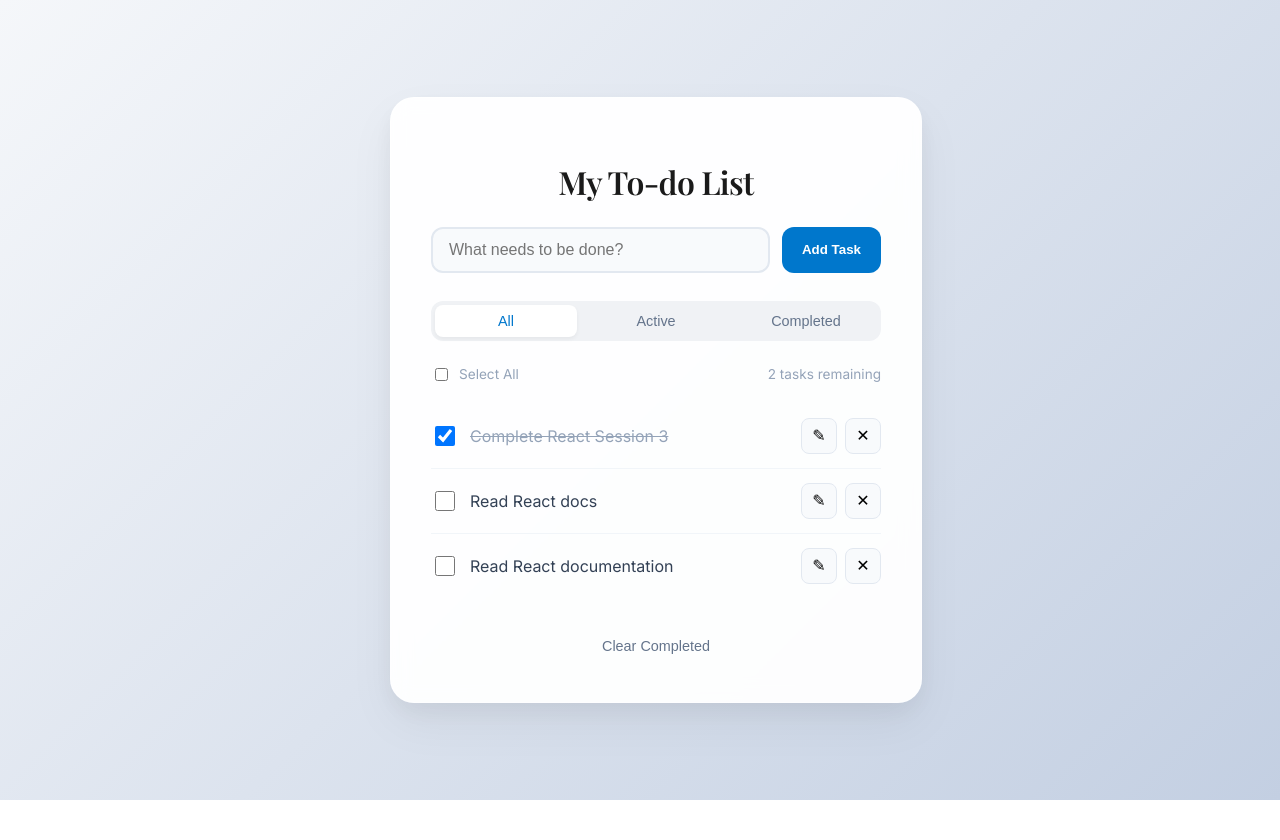
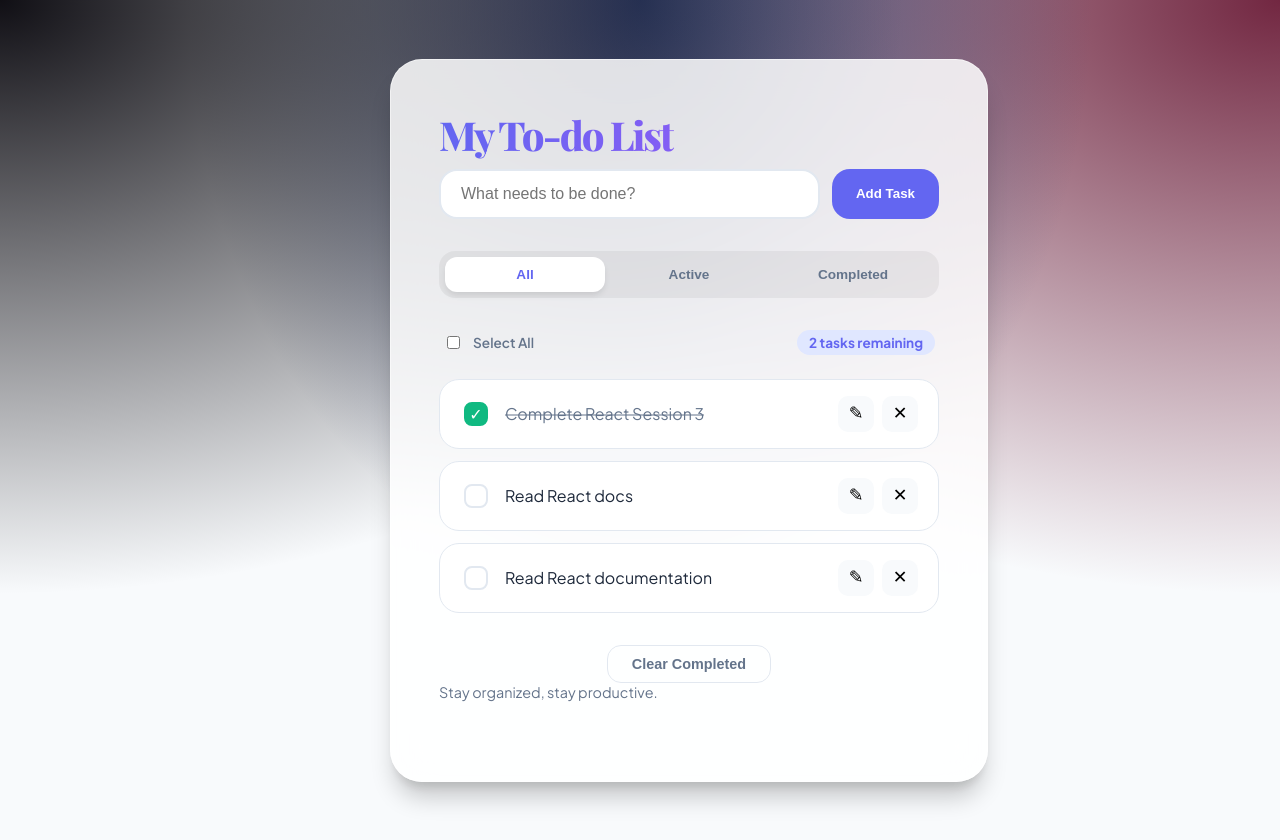
Before and after one commit to Ak1Ena/summer-react-1, a React (Vite) app: page / in a window 1280 px wide. Before the commit the page ends 800 px from the top, so only its background shows below. Built offline with nearby package versions, Linux system fonts and the light colour scheme; a web font is replaced by a local one.

Commit message:
style: ultra-rich enhancements for todo list

```diff
--- a/src/App.css
+++ b/src/App.css
@@ -1,186 +1,247 @@
-@import url('https://fonts.googleapis.com/css2?family=Inter:wght@400;500;600&display=swap');
+@import url('https://fonts.googleapis.com/css2?family=Plus+Jakarta+Sans:wght@400;500;600;700&display=swap');
+
+:root {
+  --primary: #6366f1;
+  --primary-hover: #4f46e5;
+  --primary-light: #e0e7ff;
+  --bg: #f8fafc;
+  --card-bg: #ffffff;
+  --text-main: #1e293b;
+  --text-muted: #64748b;
+  --border: #e2e8f0;
+  --danger: #ef4444;
+  --success: #10b981;
+  --shadow: 0 10px 15px -3px rgba(0, 0, 0, 0.1), 0 4px 6px -2px rgba(0, 0, 0, 0.05);
+}
 
 body {
-  background: linear-gradient(135deg, #f5f7fa 0%, #c3cfe2 100%);
-  font-family: 'Inter', -apple-system, BlinkMacSystemFont, "Segoe UI", Roboto, sans-serif;
+  background-color: var(--bg);
+  background-image:
+    radial-gradient(at 0% 0%, hsla(253,16%,7%,1) 0, transparent 50%),
+    radial-gradient(at 50% 0%, hsla(225,39%,30%,1) 0, transparent 50%),
+    radial-gradient(at 100% 0%, hsla(339,49%,30%,1) 0, transparent 50%);
+  font-family: 'Plus Jakarta Sans', sans-serif;
   margin: 0;
-  padding: 0;
+  padding: 20px;
   min-height: 100vh;
   display: flex;
   align-items: center;
+  justify-content: center;
+  color: var(--text-main);
 }
 
 .todo-card {
-  background: rgba(255, 255, 255, 0.95);
-  backdrop-filter: blur(10px);
-  border-radius: 24px;
-  padding: 40px;
-  max-width: 480px;
-  width: 90%;
-  margin: 40px auto;
+  background: rgba(255, 255, 255, 0.85);
+  backdrop-filter: blur(20px);
+  -webkit-backdrop-filter: blur(20px);
+  border-radius: 32px;
+  padding: 48px;
+  max-width: 500px;
+  width: 100%;
   box-shadow:
-    0 10px 25px rgba(0, 0, 0, 0.05),
-    0 20px 48px rgba(0, 0, 0, 0.05);
-  border: 1px solid rgba(255, 255, 255, 0.3);
+    0 20px 25px -5px rgba(0, 0, 0, 0.2),
+    0 10px 10px -5px rgba(0, 0, 0, 0.1);
+  border: 1px solid rgba(255, 255, 255, 0.5);
+  transition: transform 0.3s cubic-bezier(0.34, 1.56, 0.64, 1);
+}
+
+.todo-card:hover {
+  transform: translateY(-4px);
 }
 
 h1 {
-  text-align: center;
-  color: #1a1a1a;
-  font-weight: 600;
-  font-size: 2rem;
-  margin-bottom: 24px;
-  letter-spacing: -0.02em;
+  text-align: left;
+  color: var(--text-main);
+  font-weight: 800;
+  font-size: 2.5rem;
+  margin: 0 0 8px 0;
+  letter-spacing: -0.05em;
+  background: linear-gradient(to right, #6366f1, #a855f7);
+  -webkit-background-clip: text;
+  -webkit-text-fill-color: transparent;
+}
+
+.todo-card::after {
+  content: "Stay organized, stay productive.";
+  display: block;
+  font-size: 0.9rem;
+  color: var(--text-muted);
+  margin-bottom: 32px;
 }
 
 .filter-buttons {
   display: flex;
-  justify-content: center;
-  gap: 8px;
-  margin-bottom: 24px;
-  background: #f0f2f5;
-  padding: 4px;
-  border-radius: 12px;
+  background: rgba(0, 0, 0, 0.05);
+  padding: 6px;
+  border-radius: 16px;
+  margin-bottom: 32px;
+  gap: 4px;
 }
 
 .filter-buttons button {
   flex: 1;
-  background: transparent;
   border: none;
-  border-radius: 8px;
-  padding: 8px 12px;
-  font-size: 0.9rem;
-  font-weight: 500;
-  color: #64748b;
+  padding: 10px;
+  border-radius: 12px;
+  font-weight: 600;
+  font-size: 0.85rem;
   cursor: pointer;
   transition: all 0.2s cubic-bezier(0.4, 0, 0.2, 1);
+  color: var(--text-muted);
+  background: transparent;
 }
 
 .filter-buttons button.active-filter {
   background: white;
-  color: #0077cc;
-  box-shadow: 0 2px 4px rgba(0, 0, 0, 0.05);
+  color: var(--primary);
+  box-shadow: 0 4px 6px -1px rgba(0, 0, 0, 0.1);
 }
 
 .controls {
   display: flex;
   justify-content: space-between;
   align-items: center;
-  margin-bottom: 20px;
-  font-size: 0.85rem;
-  color: #94a3b8;
+  margin-bottom: 24px;
+  padding: 0 4px;
 }
 
 .select-all {
+  font-size: 0.85rem;
+  font-weight: 600;
+  color: var(--text-muted);
   display: flex;
   align-items: center;
-  gap: 8px;
+  gap: 10px;
   cursor: pointer;
-  transition: color 0.2s;
+  user-select: none;
 }
 
-.select-all:hover {
-  color: #64748b;
+.task-count {
+  font-size: 0.85rem;
+  font-weight: 700;
+  color: var(--primary);
+  background: var(--primary-light);
+  padding: 4px 12px;
+  border-radius: 20px;
 }
 
 .task-form {
+  position: relative;
   display: flex;
   gap: 12px;
-  margin-bottom: 28px;
+  margin-bottom: 32px;
 }
 
 .task-input {
   flex: 1;
-  padding: 12px 16px;
-  border: 2px solid #e2e8f0;
-  border-radius: 12px;
+  background: white;
+  border: 2px solid var(--border);
+  padding: 14px 20px;
+  border-radius: 18px;
   font-size: 1rem;
+  font-weight: 500;
   transition: all 0.2s;
-  background: #f8fafc;
 }
 
 .task-input:focus {
   outline: none;
-  border-color: #0077cc;
-  background: white;
-  box-shadow: 0 0 0 4px rgba(0, 119, 204, 0.1);
+  border-color: var(--primary);
+  box-shadow: 0 0 0 4px rgba(99, 102, 241, 0.15);
 }
 
 .add-btn {
-  background: #0077cc;
+  background: var(--primary);
   color: white;
   border: none;
-  border-radius: 12px;
-  padding: 0 20px;
-  font-weight: 600;
+  border-radius: 18px;
+  padding: 0 24px;
+  font-weight: 700;
   cursor: pointer;
-  transition: all 0.2s;
+  transition: all 0.3s;
 }
 
 .add-btn:hover {
-  background: #005fa3;
-  transform: translateY(-1px);
-  box-shadow: 0 4px 12px rgba(0, 119, 204, 0.2);
+  background: var(--primary-hover);
+  box-shadow: 0 8px 15px rgba(99, 102, 241, 0.3);
+  transform: translateY(-2px);
 }
 
 .task-list {
-  list-style: none;
   padding: 0;
   margin: 0;
+  display: flex;
+  flex-direction: column;
+  gap: 12px;
 }
 
 .task-item {
+  background: white;
+  padding: 16px 20px;
+  border-radius: 20px;
   display: flex;
+  align-items: center;
   justify-content: space-between;
-  align-items: center;
-  padding: 14px 0;
-  border-bottom: 1px solid #f1f5f9;
-  animation: fadeIn 0.3s ease-out;
+  border: 1px solid var(--border);
+  transition: all 0.2s cubic-bezier(0.4, 0, 0.2, 1);
 }
 
-@keyframes fadeIn {
-  from { opacity: 0; transform: translateY(10px); }
-  to { opacity: 1; transform: translateY(0); }
-}
-
-.task-item:last-child {
-  border-bottom: none;
-}
-
-.task-content {
-  flex: 1;
-  margin-right: 12px;
+.task-item:hover {
+  border-color: var(--primary-light);
+  box-shadow: 0 4px 12px rgba(0, 0, 0, 0.03);
+  transform: scale(1.01);
 }
 
 .task-label {
   display: flex;
   align-items: center;
-  gap: 12px;
-  cursor: pointer;
-  font-size: 1rem;
-  color: #334155;
+  gap: 14px;
+  flex: 1;
 }
 
 .task-item input[type="checkbox"] {
-  width: 20px;
-  height: 20px;
-  border-radius: 6px;
-  border: 2px solid #cbd5e1;
+  appearance: none;
+  width: 24px;
+  height: 24px;
+  border: 2px solid var(--border);
+  border-radius: 8px;
   cursor: pointer;
+  position: relative;
+  transition: all 0.2s;
+}
+
+.task-item input[type="checkbox"]:checked {
+  background: var(--success);
+  border-color: var(--success);
+}
+
+.task-item input[type="checkbox"]:checked::after {
+  content: '✓';
+  position: absolute;
+  color: white;
+  font-size: 16px;
+  top: 50%;
+  left: 50%;
+  transform: translate(-50%, -50%);
 }
 
 .task-item.completed span {
-  text-decoration: line-through;
-  color: #94a3b8;
+  text-decoration: none;
+  color: var(--text-muted);
+  position: relative;
 }
 
-.edit-input {
-  padding: 6px 10px;
-  border: 2px solid #0077cc;
-  border-radius: 8px;
-  font-size: 1rem;
-  width: 90%;
-  font-family: inherit;
+.task-item.completed span::after {
+  content: "";
+  position: absolute;
+  left: 0;
+  top: 50%;
+  width: 100%;
+  height: 2px;
+  background: var(--text-muted);
+  opacity: 0.5;
+  transform: scaleX(1);
+  transform-origin: left;
+  transition: transform 0.3s ease;
 }
 
 .task-actions {
@@ -189,46 +250,38 @@ h1 {
 }
 
 .task-actions button {
-  background: #f8fafc;
-  border: 1px solid #e2e8f0;
-  border-radius: 8px;
-  font-size: 1rem;
   width: 36px;
   height: 36px;
+  border-radius: 10px;
+  border: none;
+  background: var(--bg);
+  cursor: pointer;
   display: flex;
   align-items: center;
   justify-content: center;
+  font-size: 1.1rem;
+  transition: all 0.2s;
+}
+
+.edit-btn:hover { color: var(--primary); background: var(--primary-light); }
+.delete-btn:hover { color: var(--danger); background: #fee2e2; }
+
+.clear-completed {
+  margin: 32px auto 0;
+  display: block;
+  background: none;
+  border: 1px solid var(--border);
+  color: var(--text-muted);
+  padding: 10px 24px;
+  border-radius: 14px;
+  font-weight: 600;
+  font-size: 0.9rem;
   cursor: pointer;
   transition: all 0.2s;
 }
 
-.edit-btn:hover {
-  background: #e0f2fe;
-  color: #0077cc;
-  border-color: #bae6fd;
-}
-
-.delete-btn:hover {
-  background: #fef2f2;
-  color: #ef4444;
+.clear-completed:hover {
+  background: #fee2e2;
+  color: var(--danger);
   border-color: #fecaca;
 }
-
-.clear-completed {
-  display: block;
-  margin: 32px auto 0;
-  background: none;
-  border: none;
-  color: #64748b;
-  cursor: pointer;
-  font-size: 0.9rem;
-  font-weight: 500;
-  padding: 8px 16px;
-  border-radius: 8px;
-  transition: all 0.2s;
-}
-
-.clear-completed:hover {
-  background: #f1f5f9;
-  color: #ef4444;
-}
```
